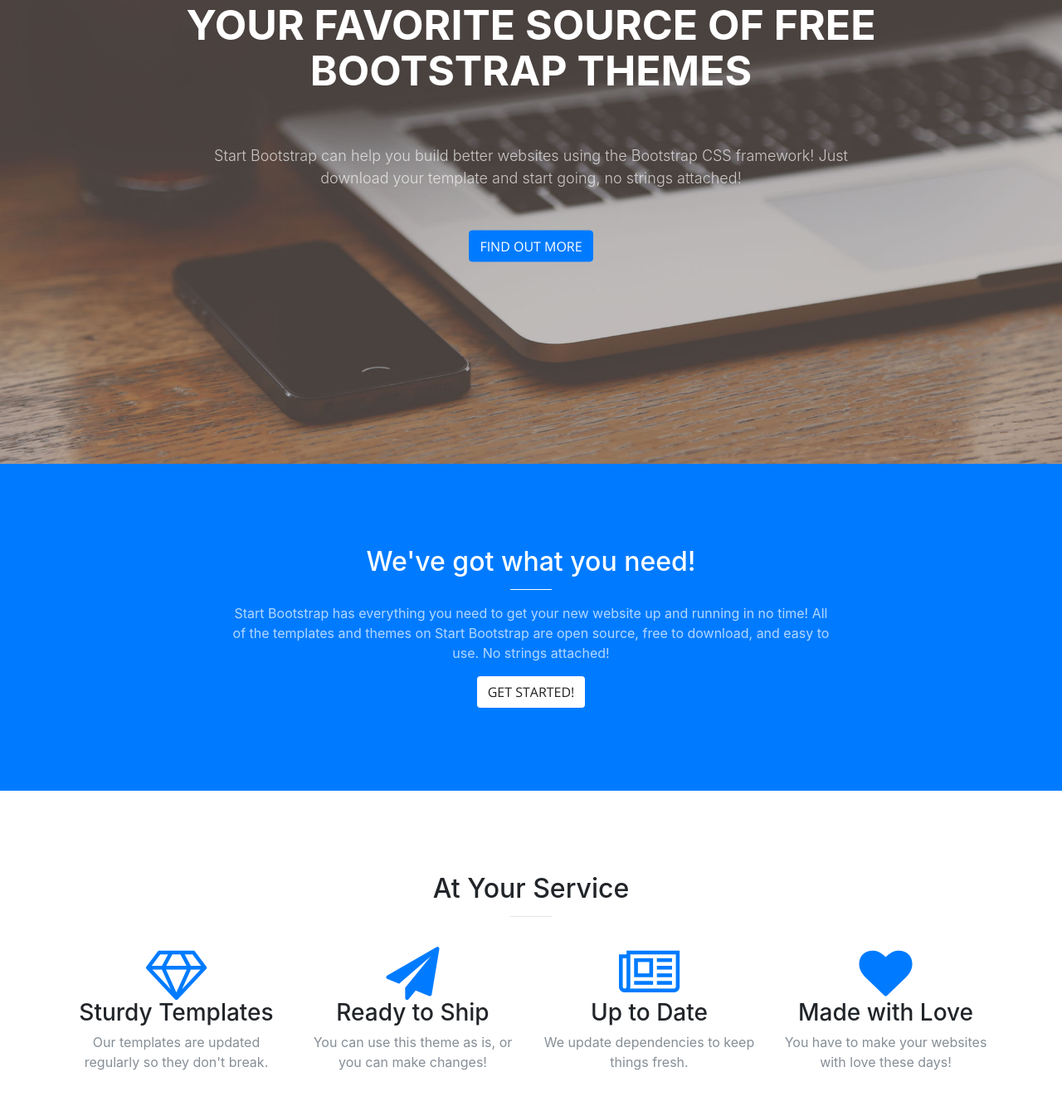
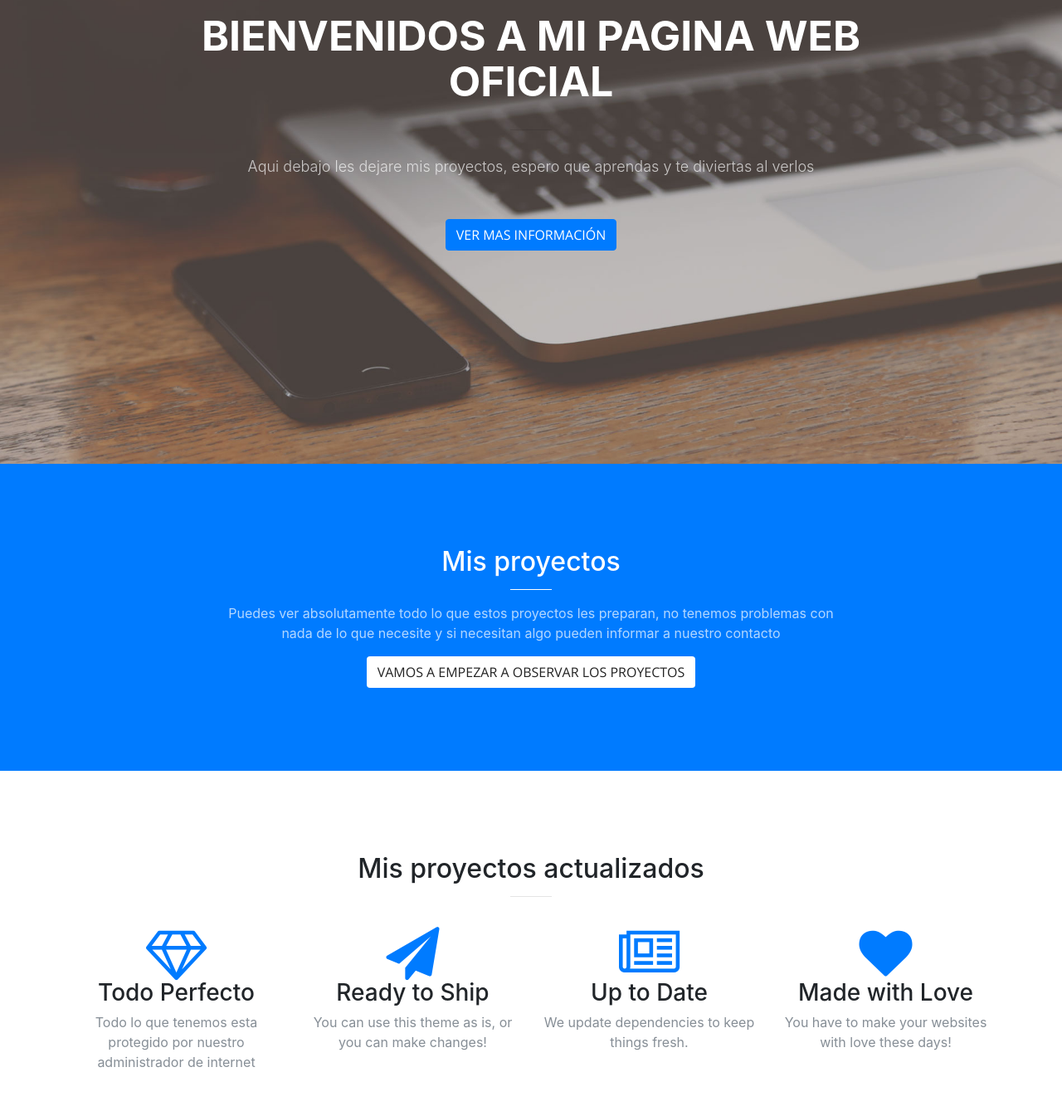
Before and after one commit to JefryGJP/HolaMundo, a website with bundled scripts: page index.html in a window 1280 px wide. Shown: the part 241-1580 px from the top of the page at 83% size. Built offline with nearby package versions, Linux system fonts and the light colour scheme.

Commit message:
Update index.html

```diff
--- a/index.html
+++ b/index.html
@@ -57,10 +57,10 @@
     <header class="masthead">
       <div class="header-content">
         <div class="header-content-inner">
-          <h1 id="homeHeading">Your Favorite Source of Free Bootstrap Themes</h1>
+          <h1 id="homeHeading">Bienvenidos a mi pagina web oficial</h1>
           <hr>
-          <p>Start Bootstrap can help you build better websites using the Bootstrap CSS framework! Just download your template and start going, no strings attached!</p>
-          <a class="btn btn-primary btn-xl js-scroll-trigger" href="#about">Find Out More</a>
+          <p>Aqui debajo les dejare mis proyectos, espero que aprendas y te diviertas al verlos</p>
+          <a class="btn btn-primary btn-xl js-scroll-trigger" href="#about">Ver mas información</a>
         </div>
       </div>
     </header>
@@ -69,10 +69,10 @@
       <div class="container">
         <div class="row">
           <div class="col-lg-8 mx-auto text-center">
-            <h2 class="section-heading text-white">We've got what you need!</h2>
+            <h2 class="section-heading text-white">Mis proyectos</h2>
             <hr class="light">
-            <p class="text-faded">Start Bootstrap has everything you need to get your new website up and running in no time! All of the templates and themes on Start Bootstrap are open source, free to download, and easy to use. No strings attached!</p>
-            <a class="btn btn-default btn-xl js-scroll-trigger" href="#services">Get Started!</a>
+            <p class="text-faded">Puedes ver absolutamente todo lo que estos proyectos les preparan, no tenemos problemas con nada de lo que necesite y si necesitan algo pueden informar a nuestro contacto</p>
+            <a class="btn btn-default btn-xl js-scroll-trigger" href="#services">Vamos a empezar a observar los proyectos</a>
           </div>
         </div>
       </div>
@@ -82,7 +82,7 @@
       <div class="container">
         <div class="row">
           <div class="col-lg-12 text-center">
-            <h2 class="section-heading">At Your Service</h2>
+            <h2 class="section-heading">Mis proyectos actualizados</h2>
             <hr class="primary">
           </div>
         </div>
@@ -92,8 +92,8 @@
           <div class="col-lg-3 col-md-6 text-center">
             <div class="service-box">
               <i class="fa fa-4x fa-diamond text-primary sr-icons"></i>
-              <h3>Sturdy Templates</h3>
-              <p class="text-muted">Our templates are updated regularly so they don't break.</p>
+              <h3>Todo Perfecto</h3>
+              <p class="text-muted">Todo lo que tenemos esta protegido por nuestro administrador de internet</p>
             </div>
           </div>
           <div class="col-lg-3 col-md-6 text-center">
@@ -237,12 +237,12 @@
         <div class="row">
           <div class="col-lg-4 ml-auto text-center">
             <i class="fa fa-phone fa-3x sr-contact"></i>
-            <p>123-456-6789</p>
+            <p> +1 (849) 264-0996</p>
           </div>
           <div class="col-lg-4 mr-auto text-center">
             <i class="fa fa-envelope-o fa-3x sr-contact"></i>
             <p>
-              <a href="mailto:your-email@your-domain.com">feedback@startbootstrap.com</a>
+              <a href="mailto:your-email@your-domain.com">wwelatino2017@gmail.com</a>
             </p>
           </div>
         </div>
```
